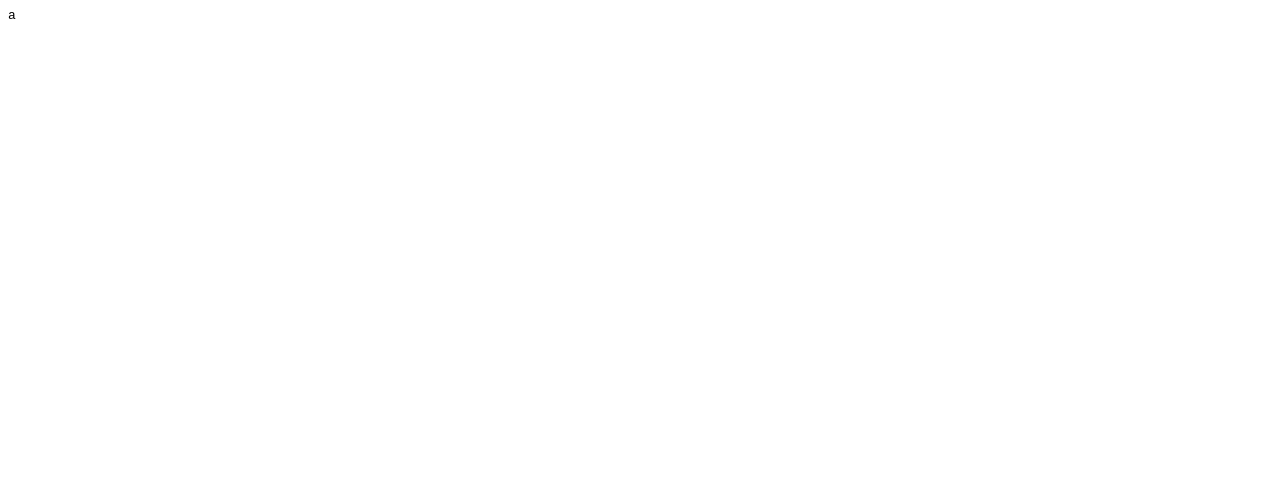
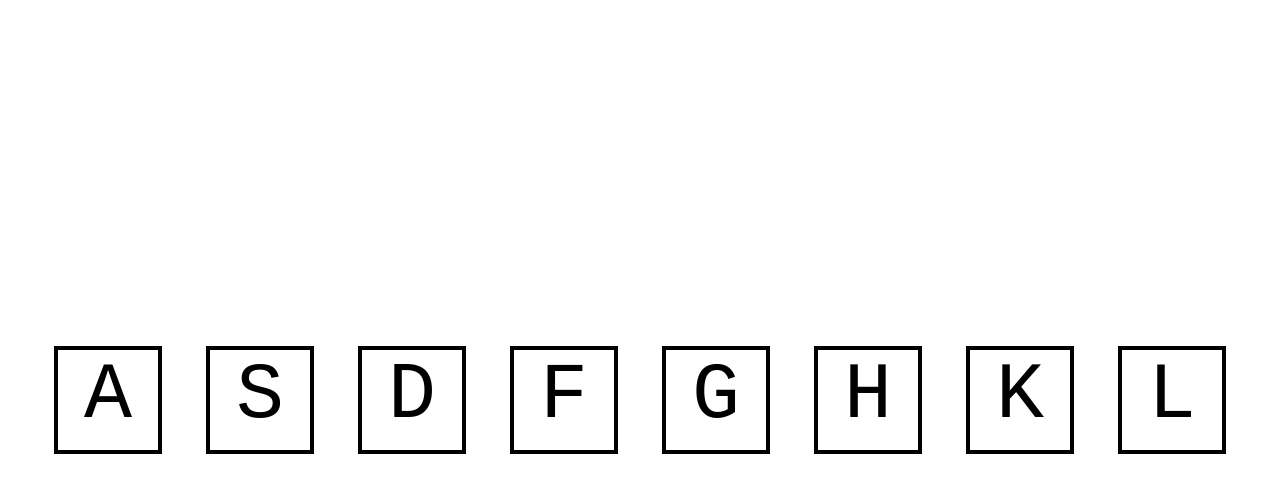
Before and after one commit to mostafa-K-raihan/JS, a plain HTML site: page drumkit/index.html in a window 1280 px wide. Drawn offline with Linux system fonts and the light colour scheme.

Commit message:
skeleton done

```diff
--- a/drumkit/index.html
+++ b/drumkit/index.html
@@ -6,9 +6,36 @@
     <title>DrumKit</title>
     <meta name="viewport" content="width=device-width, initial-scale=1">
     <link rel="stylesheet" type="text/css" media="screen" href="main.css" />
-    <script src="main.js"></script>
+
 </head>
 <body>
-   <kbd>a</kbd>
+    <div id="wrapper">
+        <div class="key">
+            <kbd>A</kbd>
+        </div>
+        <div class="key">
+                <kbd>S</kbd>
+            </div>
+            <div class="key">
+            <kbd>D</kbd>
+        </div>
+        <div class="key">
+            <kbd>F</kbd>
+        </div>
+        <div class="key">
+            <kbd>G</kbd>
+        </div>
+        <div class="key">
+            <kbd>H</kbd>
+        </div>
+        <div class="key">
+            <kbd>K</kbd>
+        </div>
+        <div class="key">
+            <kbd>L</kbd>
+        </div>
+    </div>
+
+   <script src="main.js"></script>
 </body>
 </html>
--- a/drumkit/main.css
+++ b/drumkit/main.css
@@ -0,0 +1,22 @@
+body{
+    text-align: center;
+}
+
+.key {
+    border: 4px solid black;
+    width: 100px;
+    height: 100px;
+    text-align: center;
+    margin: 20px;
+    display: inline-block;
+}
+#wrapper {
+    position: relative;
+    top: 50%;
+    transform: translateY(-50%);
+}
+kbd {
+    font-size: 80px;
+    margin: auto;
+
+}
```
